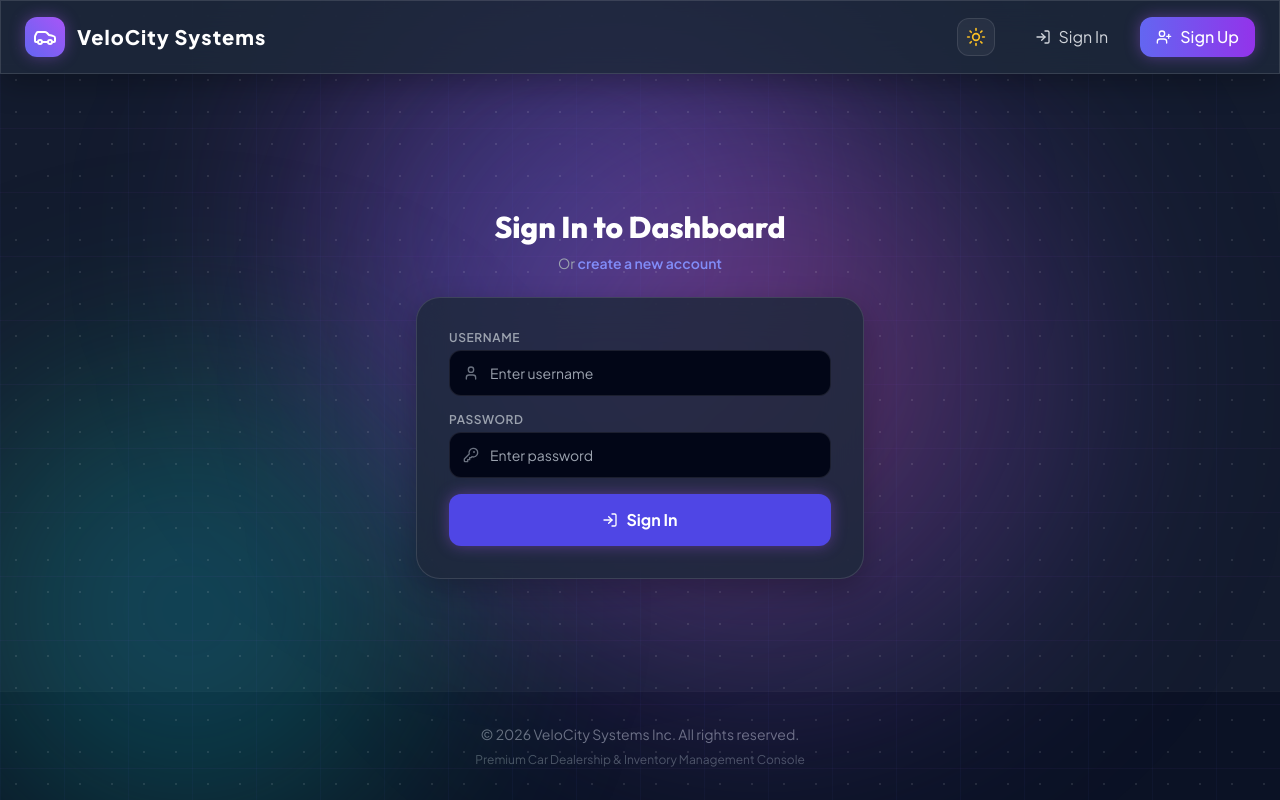
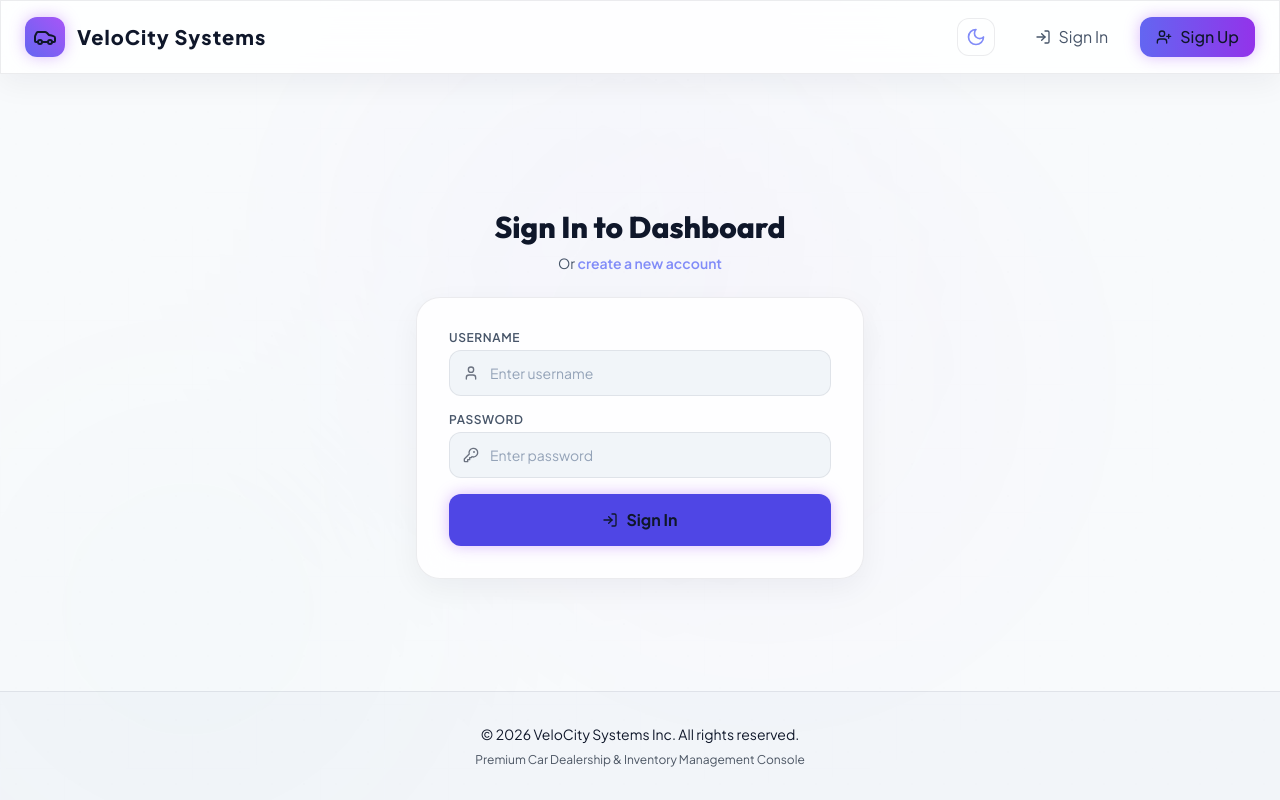
Before and after one commit to Pankaj20042112/car-inventory-system, a React (Vite) app in the folder frotend/my-react-app/: page /login in a window 1280 px wide. Built offline with nearby package versions, Linux system fonts and the light colour scheme.

Commit message:
feat: Default initial theme to light mode and enforce solid light mode background colors

```diff
--- a/frotend/my-react-app/src/components/Navbar.jsx
+++ b/frotend/my-react-app/src/components/Navbar.jsx
@@ -19,7 +19,7 @@ const Navbar = () => {
     if (saved) {
       return saved;
     }
-    return 'dark';
+    return 'light';
   });
 
   useEffect(() => {
--- a/frotend/my-react-app/src/index.css
+++ b/frotend/my-react-app/src/index.css
@@ -170,14 +170,23 @@ h1, h2, h3, h4, h5, h6 {
 }
 
 body.light-mode .app-wrapper {
-  background-color: #f8fafc;
-  color: #0f172a;
+  background-color: #f8fafc !important;
+  color: #0f172a !important;
 }
 
 /* Light Mode Overrides */
 body.light-mode {
-  background-color: #f8fafc;
-  color: #0f172a;
+  background-color: #f8fafc !important;
+  color: #0f172a !important;
+}
+
+:root.light-mode {
+  background-color: #f8fafc !important;
+  color: #0f172a !important;
+}
+
+body.light-mode .colorful-bg-wrapper {
+  opacity: 0.15 !important;
 }
 
 body.light-mode h1,
```
